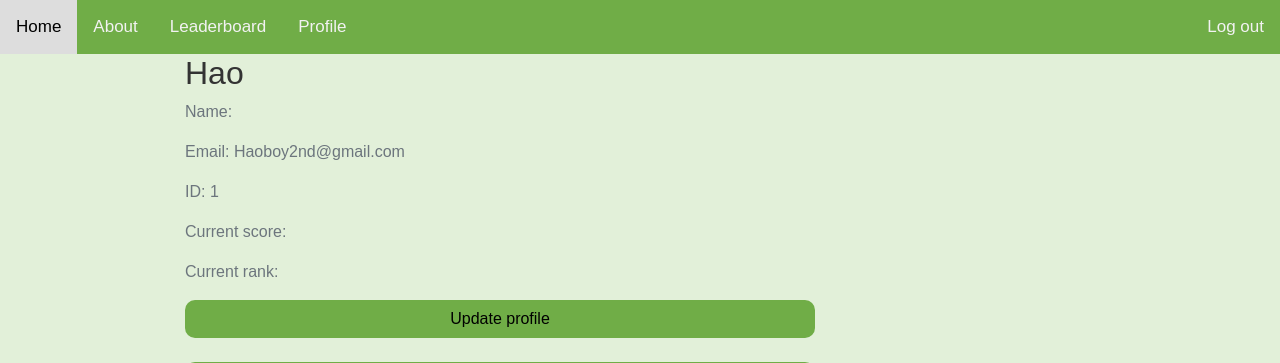
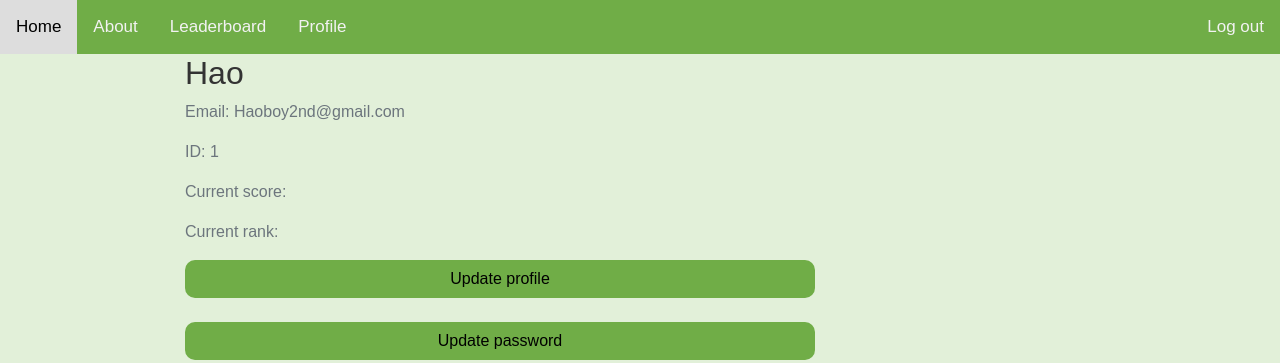
Before and after one commit to Evan-Hocking/ECM2434-Group-28, a Django app: page /profile/ in a window 1280 px wide. Shown: the top 363 px of the page. Run offline with Django 4.2, Linux system fonts and the light colour scheme; a user stored in the database is signed in; data comes from the database, SQL or seed files in the repository; some libraries are stand-ins or nearby versions.

Commit message:
comment out name since new profiles Dont have one

```diff
--- a/Eco_Food_game/users/templates/users/profile.html
+++ b/Eco_Food_game/users/templates/users/profile.html
@@ -4,7 +4,7 @@
         <img class="rounded-circle account-img" src="{{ user.profile.image.url }}" width="100" height="auto" />
         <div class="media-body">
             <h2 class="account-heading">{{ user.username }}</h2>
-            <p class="text-secondary">Name: {{ user.first_name }}{{ user.last_name }}</p>
+            <!-- <p class="text-secondary">Name: {{ user.first_name }}{{ user.last_name }}</p> -->
             <p class="text-secondary">Email: {{ user.email }}</p>
             <p class="text-secondary">ID: {{ user.id }}</p>
             <p class="text-secondary">Current score: {{ user.profile.score }}</p>
```
